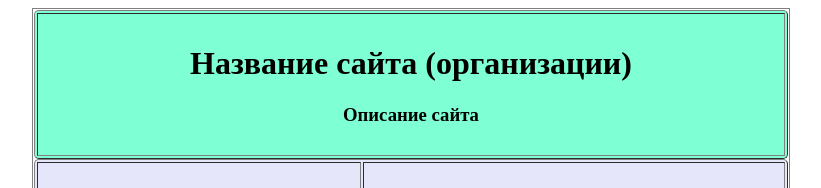
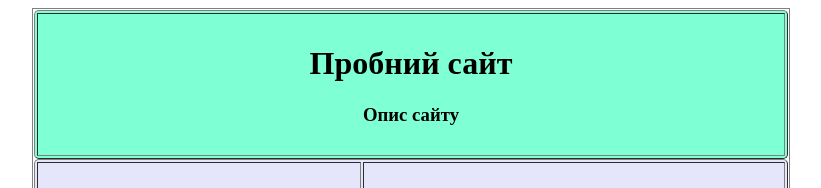
Before and after one commit to Icomemyheal/Icomemyheal.github.io, a plain HTML site: page index.html in a window 1280 px wide. Shown: the top 188 px of the page, without its empty margins (229-1050 px from the left). Drawn offline with Linux system fonts and the light colour scheme.

Commit message:
Update index.html

```diff
--- a/index.html
+++ b/index.html
@@ -2,7 +2,7 @@
 <html lang="ru">
 <head>
 <meta charset="utf-8" />
-<title>Название сайта</title>
+<title>Пробний сайт</title>
 </head>
 <body>
 <!--Создаём таблицу контейнер, которой задаём следующее
@@ -44,8 +44,8 @@ style="width:100%; border-radius:5px;">
 <!--Создаём столбец таблицы-->
 <th>
 <!--Содержание ячейки столбца-->
-<h1>Название сайта (организации)</h1>
-<h3>Описание сайта</h3>
+<h1>Пробний сайт</h1>
+<h3>Опис сайту</h3>
 <!--Закрываем таблицу-->
 </th>
 </tr>
@@ -140,7 +140,7 @@ style="width:100%; border-radius:5px;">
 <tr>
 <!--Создаём столбец-->
 <th>
-<h3>Подвал</h3>
+<h3>Footer</h3>
 <!--Закрываем таблицу подвала. При желании в подвале можно
 сделать несколько строк и столбцов-->
 </th>
```
